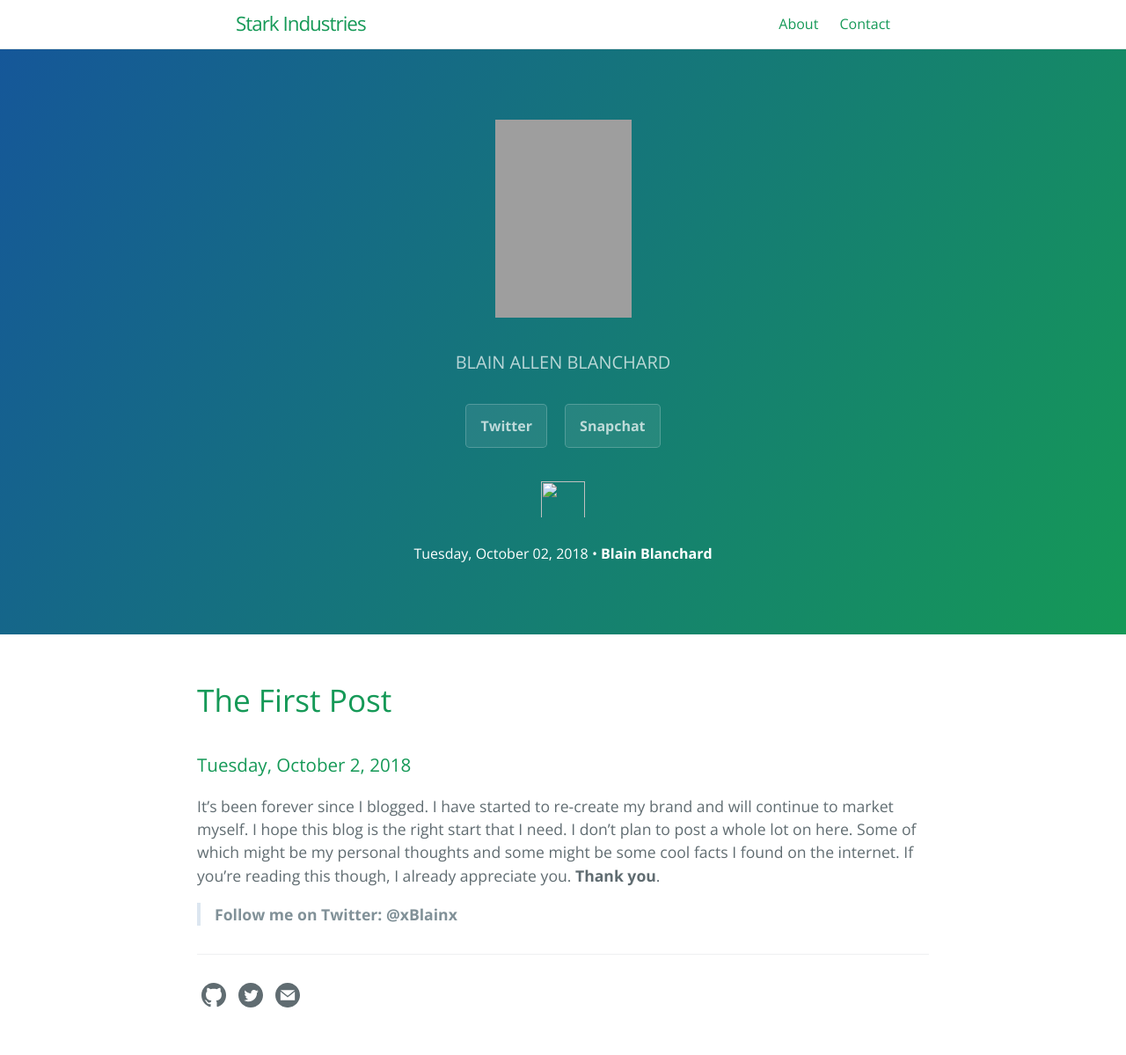
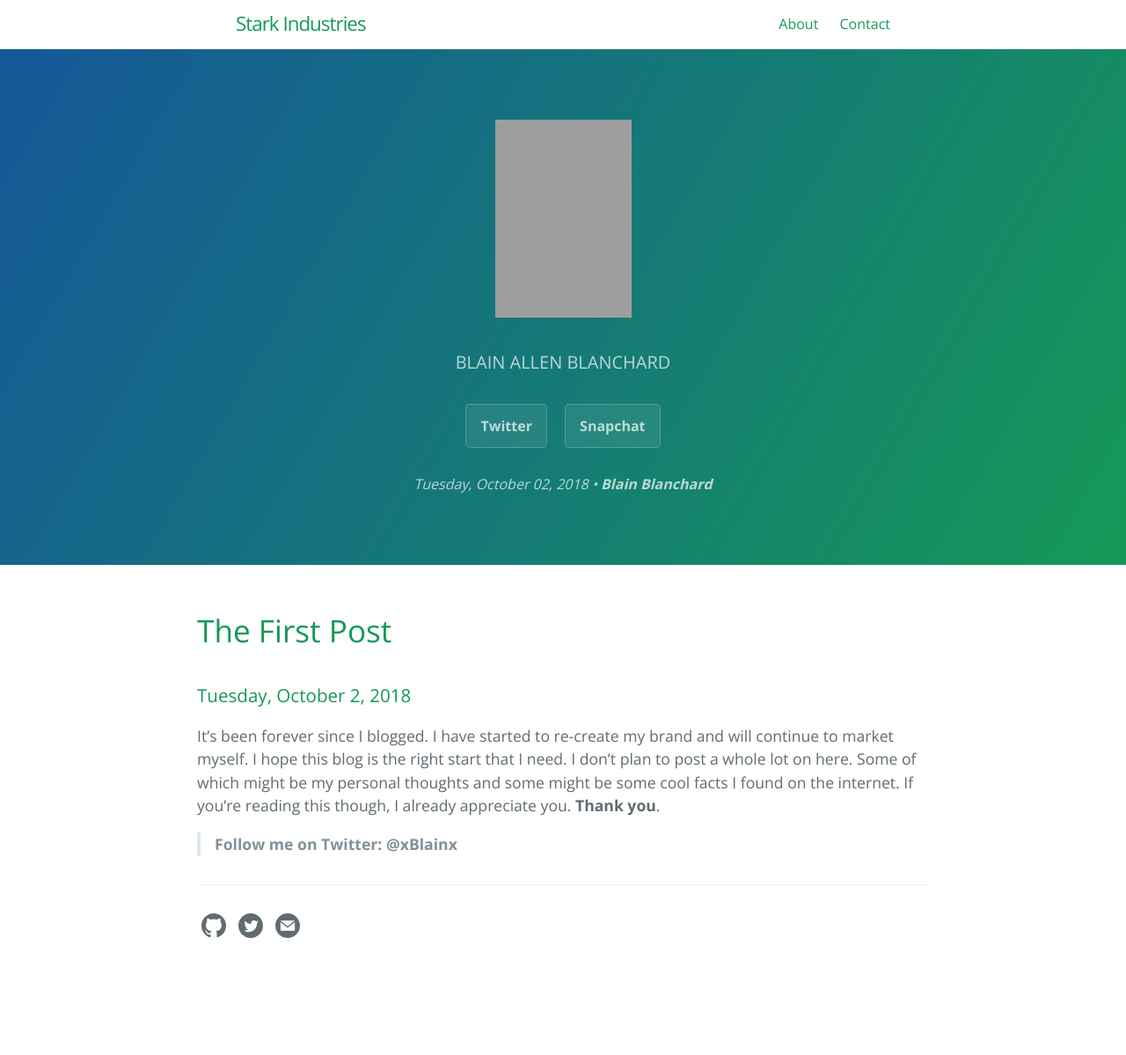
Before and after one commit to bab223/Stark, a Jekyll site: the page built from _posts/2018-10-2-first-post.md, in a window 1280 px wide. Shown: the whole page at 88% size. Built offline with Jekyll 4.4.1, drawn with Linux system fonts in a browser that asks for light colours; after the commit the page ends 1120 px from its top, so only the background shows below that; grey boxes are pictures that could not be loaded.

Commit message:
If condition

```diff
--- a/_layouts/default.html
+++ b/_layouts/default.html
@@ -63,7 +63,6 @@
       <!-- Post tagline -->
       {% if page.layout == 'post' %}
         <h2 class="project-date">
-        <h1 class="project-name"><b><img src="" width="50" height="50" alt=""/></b></h1>
         <time datetime="{{ page.date | date_to_xmlschema }}" itemprop="datePublished">
           {% assign date_format = site.cayman-blog.date_format | default: "%b %-d, %Y" %}
           {{ page.date | date: date_format }}
```
